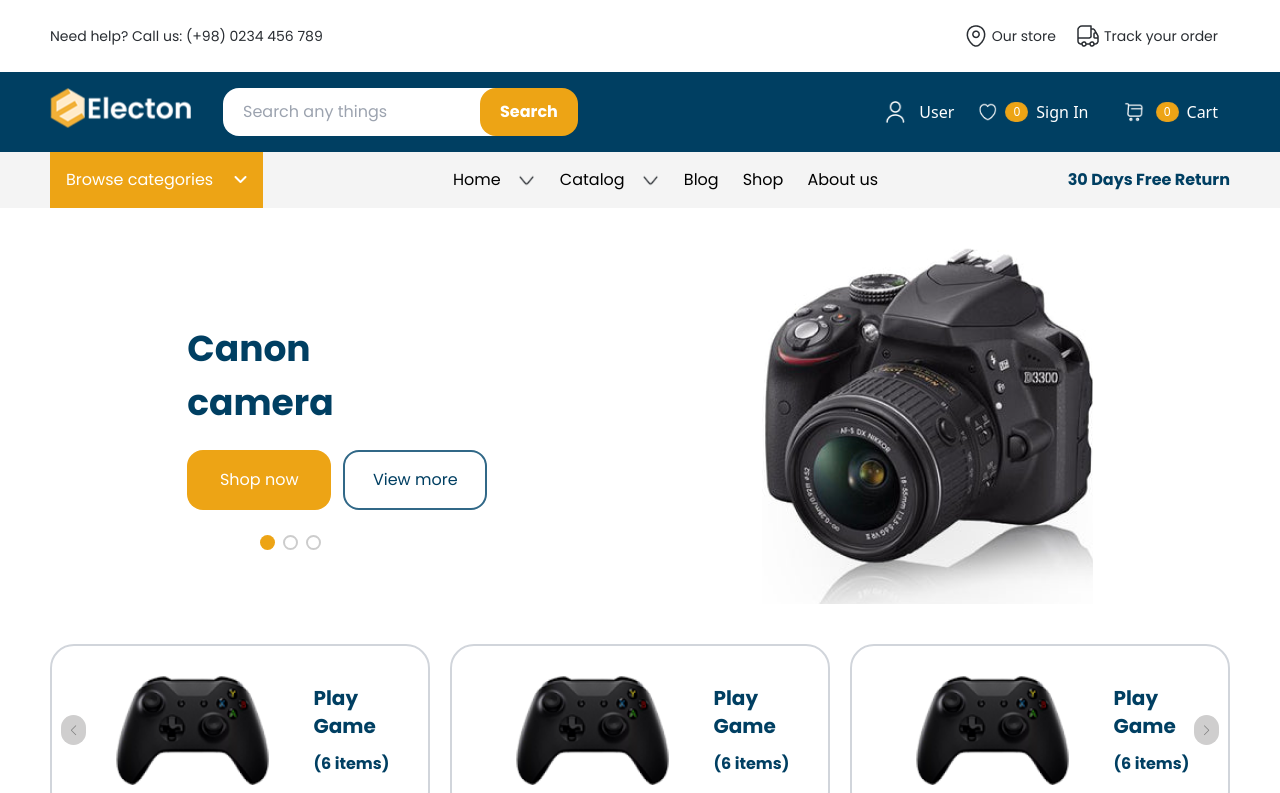
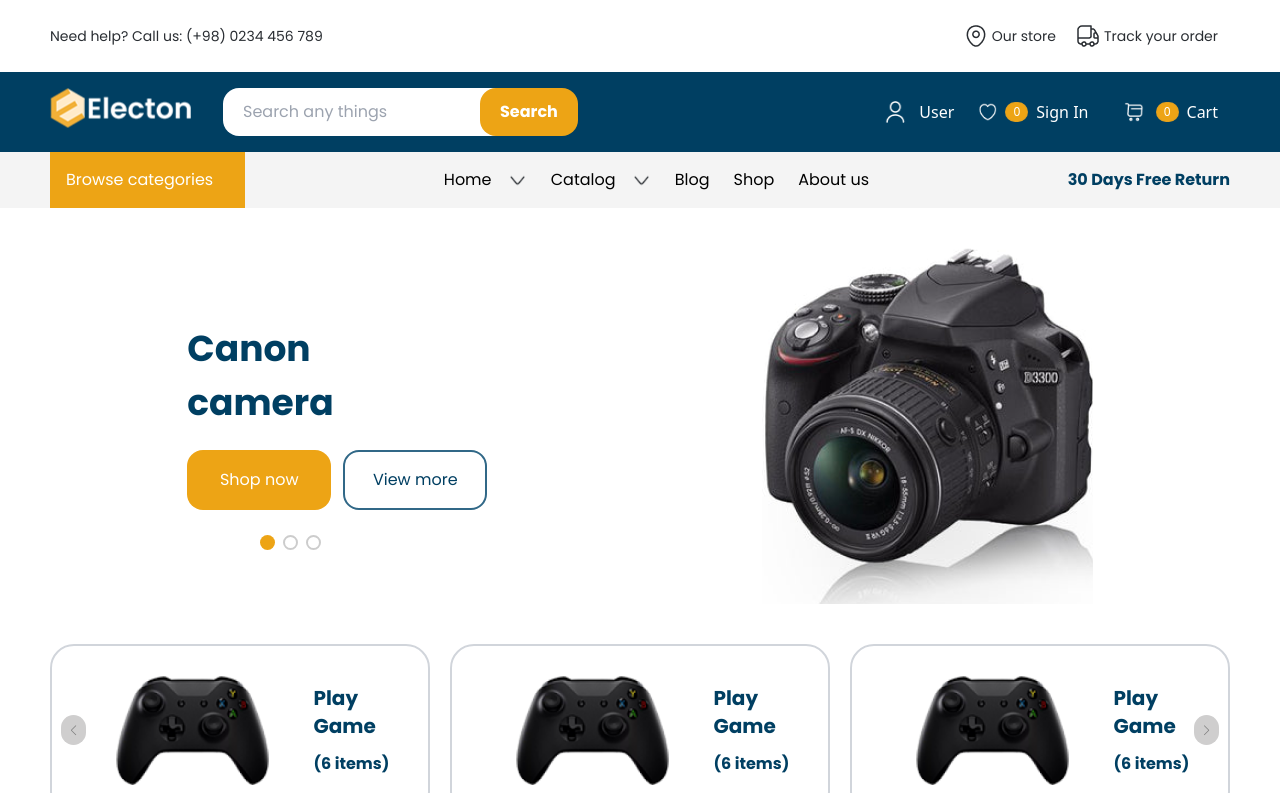
Before and after one commit to techloset/Ijjaz-Ahmad-Ecommerce-Stor, a React (Create React App) app: page / in a window 1280 px wide. Shown: the top 793 px of the page. Built offline with nearby package versions, Linux system fonts and the light colour scheme.

Commit message:
Fix Error

```diff
--- a/src/css/swiper.css
+++ b/src/css/swiper.css
@@ -1,4 +1,3 @@
-@import "@fortawesome/fontawesome-free/css/all.css";
 
 /* .swiper{
     overflow: hidden !important;
```
